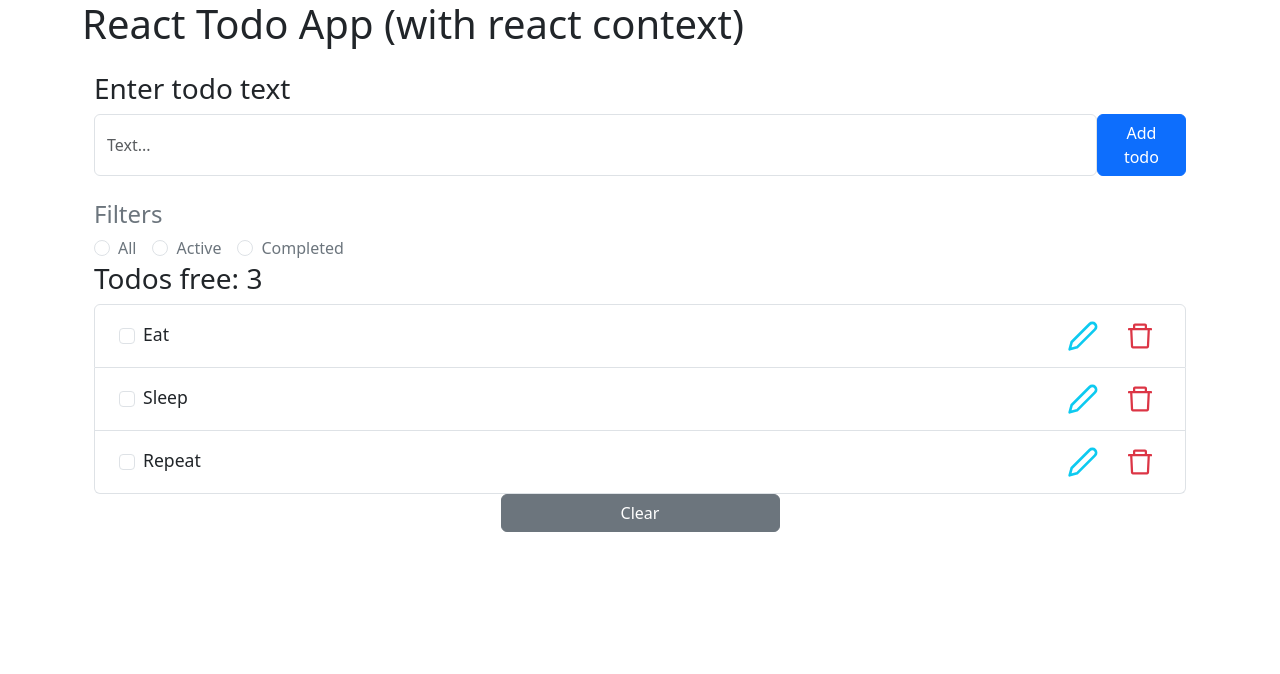
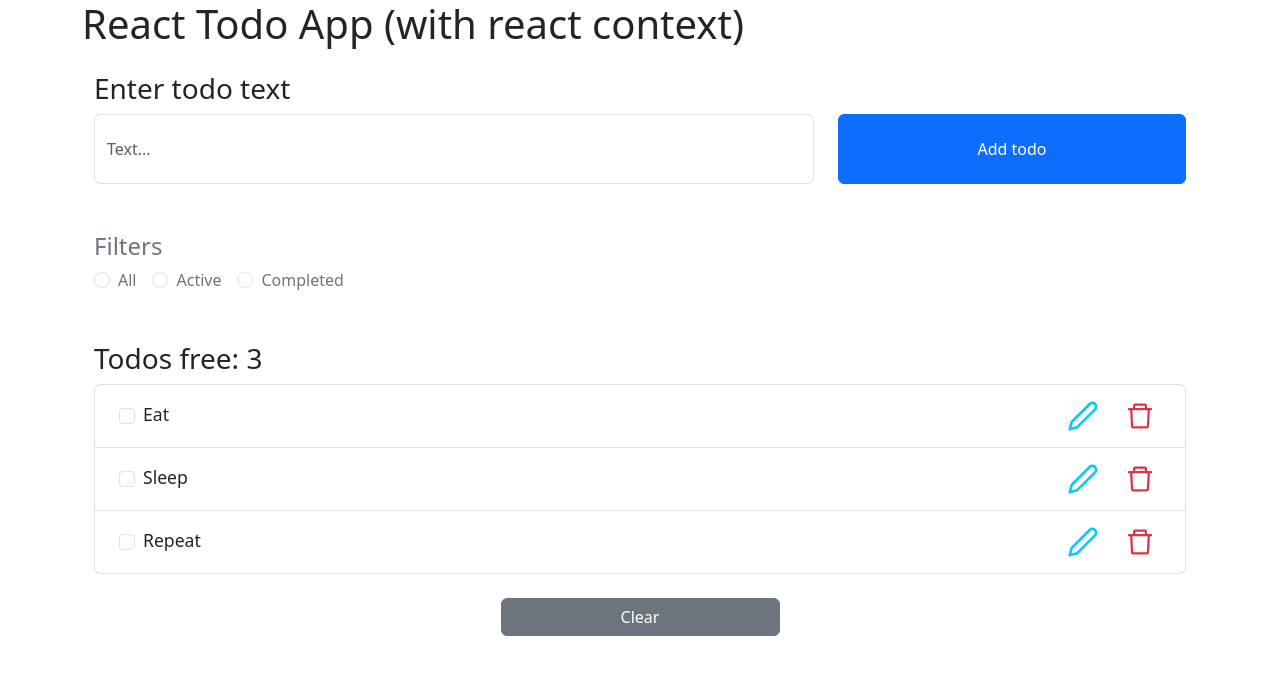
Before and after one commit to Boris-Maslenov/React-Todo-App-test, a React (Create React App) app: page / in a window 1280 px wide. Shown: the top 674 px of the page. Built offline with nearby package versions, Linux system fonts and the light colour scheme.

Commit message:
fix: paddings

```diff
--- a/src/components/form/Form.tsx
+++ b/src/components/form/Form.tsx
@@ -1,6 +1,6 @@
 import { useState, useContext } from "react";
 import { TodoContext } from "../../context/TodoContext";
-import { Container, Form as TodoForm, Button } from 'react-bootstrap'
+import { Container, Form as TodoForm, Button, Row, Stack, Col } from 'react-bootstrap'
 import { v4 as uuidv4 } from "uuid";
 import { ITodo } from "../../context/TodoState";
 
@@ -29,16 +29,26 @@ export const Form = () => {
     return(
         <Container className='mt-4'>
             <h3>Enter todo text</h3>
-            <TodoForm className='d-flex' onSubmit={handleSubmit}>
+            <TodoForm  onSubmit={handleSubmit} style={{'width': '100%'}}>
+                <Row>
+                    <Col md={8}>
                     <TodoForm.Control
+                                style={{'height': "70px"}}
                                 type='text'
                                 placeholder='Text...'
                                 value={text}
                                 onChange={handleChange}
                     />
-                <Button variant='primary' type='submit'>
+                    </Col>
+                    <Col md={4}>
+                        <Button
+                            variant='primary'
+                            type='submit'
+                            style={{'height': "70px", "width": "100%"}}>
                             Add todo
                         </Button>
+                    </Col>
+                </Row>
             </TodoForm>
       </Container>
     )
--- a/src/components/todoClear/TodoClear.tsx
+++ b/src/components/todoClear/TodoClear.tsx
@@ -4,15 +4,15 @@ import {  Stack, Button } from 'react-bootstrap'
 
 export const TodoClear = () => {
 
-    const {dispatch} = useContext(TodoContext);
+    const {dispatch, state: {todos}} = useContext(TodoContext);
 
     const clearHandler = () => {
         dispatch({type: "TODO_CLEAR"});
     }
 
     return (
-        <Stack gap={2} className="col-md-3 mx-auto">
-            <Button onClick={clearHandler} variant="secondary">Clear</Button>
+        <Stack gap={2} className="col-md-3 mx-auto pt-4 pb-4">
+            <Button disabled={!todos.length} onClick={clearHandler} variant="secondary">Clear</Button>
         </Stack>
     )
 }
--- a/src/components/todoFilters/TodoFilters.tsx
+++ b/src/components/todoFilters/TodoFilters.tsx
@@ -10,7 +10,7 @@ export function TodoFilters() {
   }
 
   return (
-    <Container className='mt-4 text-secondary'>
+    <Container className='mt-5 mb-5 text-secondary'>
       <h4>Filters</h4>
       <Form.Check
         inline
--- a/src/components/todoList/TodoList.tsx
+++ b/src/components/todoList/TodoList.tsx
@@ -20,7 +20,7 @@ export const TodoList = () => {
                         state.activeFilter === "completed" ?
                         completed :
                         !completed)
-                       .map((todo, index) => todo.show && (
+                       .map((todo) => todo.show && (
                         <ListGroup.Item
                             className='d-flex align-items-center'
                             key={todo.id}
```
Lines whose indentation alone changed are shown as unchanged.
